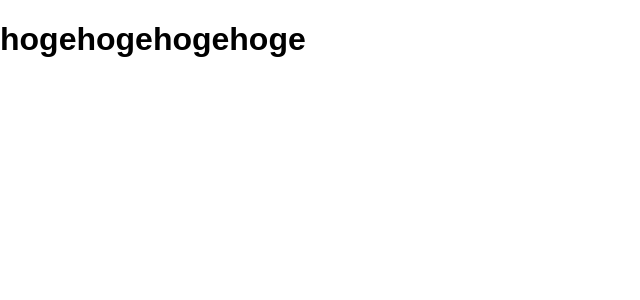
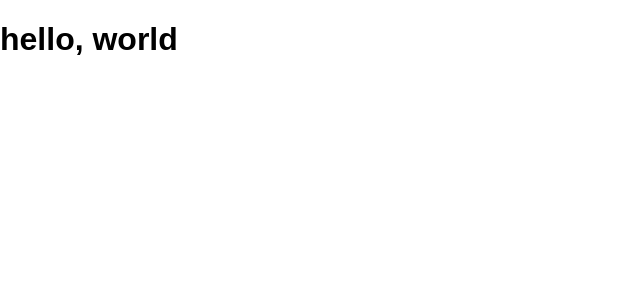
Before and after one commit to takakiya/myreac, a React (Create React App) app: page / in a window 1280 px wide. Shown: the top 300 px of the page, without its empty margins (0-640 px from the left). Built offline with nearby package versions, Linux system fonts and the light colour scheme.

Commit message:
chenage code

```diff
--- a/src/App.js
+++ b/src/App.js
@@ -5,7 +5,11 @@ import React, { Component } from 'react';
 
 class App extends Component {
   render() {
-    return ( <div ><h1> hogehogehogehoge</h1> </div>);
+    return React.createElement(
+      "h1",
+      null,
+      "hello, world"
+    );
   }
 }
 
```
